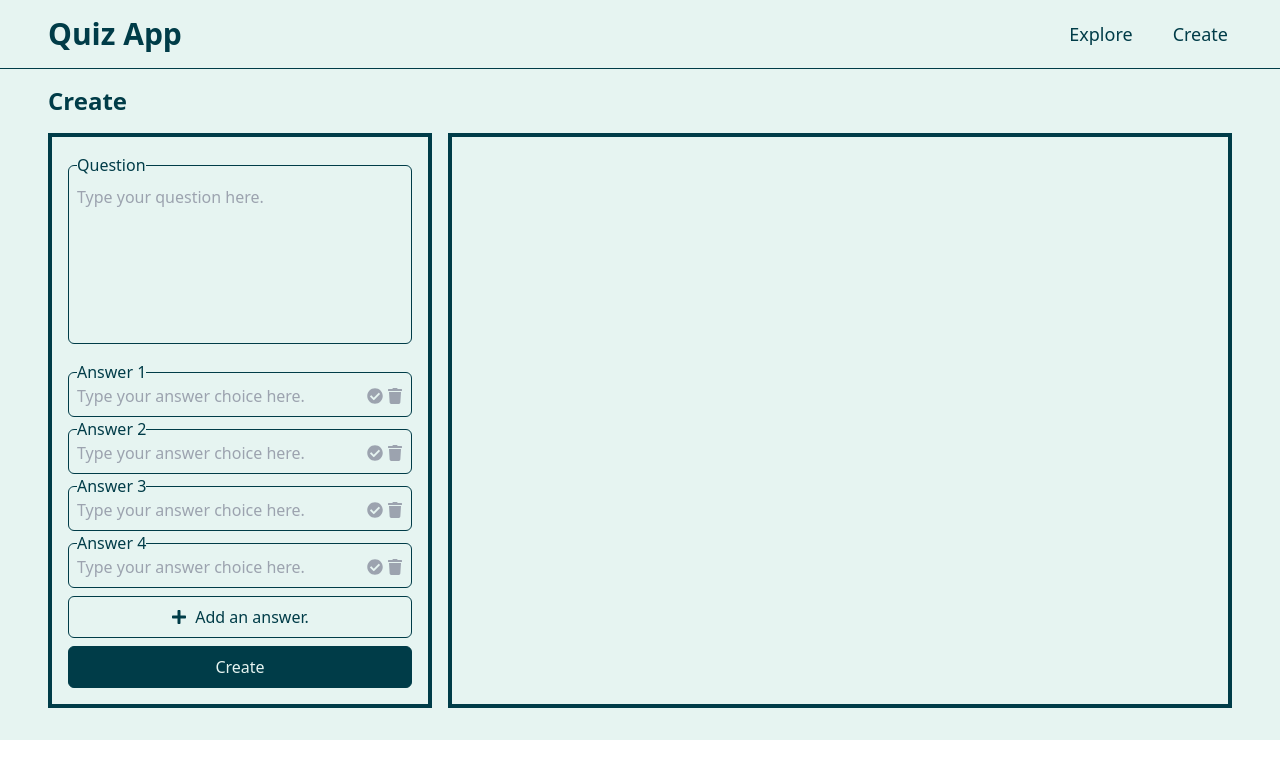
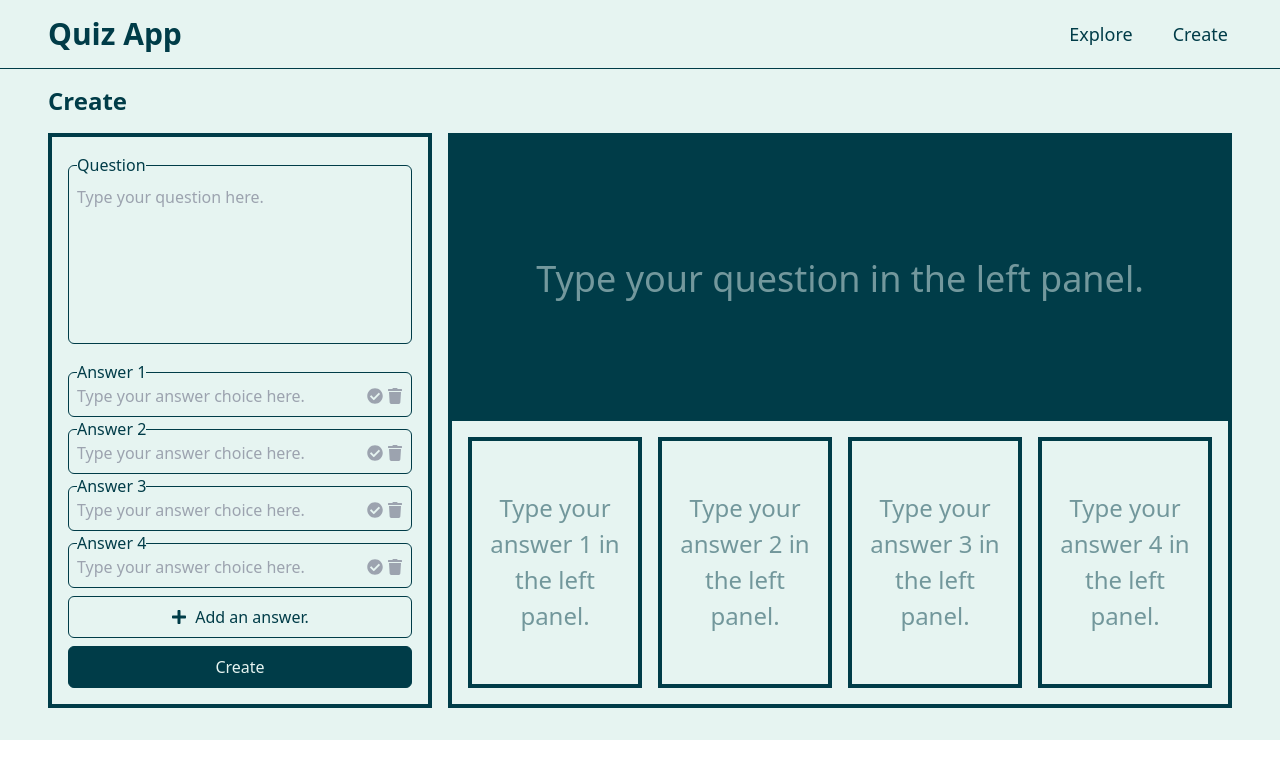
Before and after one commit to Piceratop/Quiz-App-EE4253, a React (Vite) app in the folder frontend/: page /create in a window 1280 px wide. Shown: the top 778 px of the page. Built offline with nearby package versions, Linux system fonts and the light colour scheme; a web font is replaced by a local one.

Commit message:
Add question display

```diff
--- a/frontend/public/style.css
+++ b/frontend/public/style.css
@@ -562,6 +562,10 @@ video {
   grid-column: span 2 / span 2;
 }
 
+.row-span-1 {
+  grid-row: span 1 / span 1;
+}
+
 .my-2 {
   margin-top: 0.5rem;
   margin-bottom: 0.5rem;
@@ -577,6 +581,10 @@ video {
   margin-bottom: 1.5rem;
 }
 
+.mb-2 {
+  margin-bottom: 0.5rem;
+}
+
 .mb-4 {
   margin-bottom: 1rem;
 }
@@ -589,18 +597,6 @@ video {
   margin-top: 0.5rem;
 }
 
-.mt-6 {
-  margin-top: 1.5rem;
-}
-
-.mb-2 {
-  margin-bottom: 0.5rem;
-}
-
-.mt-4 {
-  margin-top: 1rem;
-}
-
 .flex {
   display: flex;
 }
@@ -611,6 +607,10 @@ video {
 
 .hidden {
   display: none;
+}
+
+.h-full {
+  height: 100%;
 }
 
 .w-full {
@@ -633,6 +633,10 @@ video {
 
 .grid-cols-3 {
   grid-template-columns: repeat(3, minmax(0, 1fr));
+}
+
+.grid-rows-2 {
+  grid-template-rows: repeat(2, minmax(0, 1fr));
 }
 
 .items-center {
@@ -659,6 +663,10 @@ video {
   --tw-space-x-reverse: 0;
   margin-right: calc(2rem * var(--tw-space-x-reverse));
   margin-left: calc(2rem * calc(1 - var(--tw-space-x-reverse)));
+}
+
+.overflow-auto {
+  overflow: auto;
 }
 
 .rounded-md {
@@ -728,6 +736,10 @@ video {
   padding: 1rem;
 }
 
+.p-1 {
+  padding: 0.25rem;
+}
+
 .px-1 {
   padding-left: 0.25rem;
   padding-right: 0.25rem;
@@ -790,6 +802,11 @@ video {
   line-height: 2.25rem;
 }
 
+.text-4xl {
+  font-size: 2.25rem;
+  line-height: 2.5rem;
+}
+
 .text-lg {
   font-size: 1.125rem;
   line-height: 1.75rem;
@@ -800,8 +817,17 @@ video {
   line-height: 1.75rem;
 }
 
+.text-2xl {
+  font-size: 1.5rem;
+  line-height: 2rem;
+}
+
 .font-bold {
   font-weight: 700;
+}
+
+.italic {
+  font-style: italic;
 }
 
 .text-background {
@@ -822,6 +848,10 @@ video {
 .text-wrong {
   --tw-text-opacity: 1;
   color: rgb(165 61 0 / var(--tw-text-opacity, 1));
+}
+
+.opacity-50 {
+  opacity: 0.5;
 }
 
 .outline-none {
--- a/frontend/src/components/Create.jsx
+++ b/frontend/src/components/Create.jsx
@@ -1,10 +1,30 @@
+import { useState } from "react";
+
 import CreateQuestion from "./create/CreateQuestion";
+import QuestionDisplay from "./questions/QuestionDisplay";
 
 function Create() {
+   const [answerArray, setAnswerArray] = useState(["", "", "", ""]);
+   const [correctAnswer, setCorrectAnswer] = useState(-1);
+   const [question, setQuestion] = useState("");
    return (
       <div>
          <h2 className="page-title">Create</h2>
-         <CreateQuestion />
+         <form className="my-4 grid grid-cols-3 gap-4">
+            <CreateQuestion
+               answerArray={answerArray}
+               correctAnswer={correctAnswer}
+               question={question}
+               setAnswerArray={setAnswerArray}
+               setCorrectAnswer={setCorrectAnswer}
+               setQuestion={setQuestion}
+            />
+            <QuestionDisplay
+               answerArray={answerArray}
+               correctAnswer={correctAnswer}
+               question={question}
+            />
+         </form>
       </div>
    );
 }
--- a/frontend/src/components/create/CreateQuestion.jsx
+++ b/frontend/src/components/create/CreateQuestion.jsx
@@ -2,18 +2,30 @@ import { useState } from "react";
 import { FaCheckCircle, FaPlus, FaTrash } from "react-icons/fa";
 import apiClient from "../../configs/apiClient";
 
-async function createQuestion(question) {
+async function createQuestion(question, setConfirmation, setError) {
+   try {
       const response = await apiClient.post("/questions", question);
+      setConfirmation("Question created successfully.");
       return response.data;
+   } catch (error) {
+      console.error(error);
+      setError("Failed to create question.");
+      return null;
+   }
 }
 
-function CreateQuestion() {
-   const [answerArray, setAnswerArray] = useState(["", "", "", ""]);
-   const [correctAnswer, setCorrectAnswer] = useState(-1);
+function CreateQuestion({
+   answerArray,
+   correctAnswer,
+   question,
+   setAnswerArray,
+   setCorrectAnswer,
+   setQuestion,
+}) {
+   const [confirmation, setConfirmation] = useState("");
    const [error, setError] = useState("");
-   const [question, setQuestion] = useState("");
+   console.log(correctAnswer);
    return (
-      <form className="my-4 grid grid-cols-3 gap-4">
       <section className="col-span-1 p-4 border-4 border-primary">
          <fieldset className="p-2 mb-4 rounded-md border border-1 border-primary">
             <legend>Question</legend>
@@ -83,6 +95,7 @@ function CreateQuestion() {
             <span>Add an answer.</span>
          </button>
 
+         <p className="mt-2 mb-2 text-primary">{confirmation}</p>
          <p className="mt-2 mb-2 text-wrong">{error}</p>
 
          <button
@@ -105,21 +118,23 @@ function CreateQuestion() {
                   return;
                }
                setError("");
-                  createQuestion({
+               createQuestion(
+                  {
                      question,
                      question_type: "MCQ",
                      choices: answerArray
                         .map((answer) => `'${answer}'`)
                         .join(","),
                      correct_answer: answerArray[correctAnswer],
-                  });
+                  },
+                  setConfirmation,
+                  setError
+               );
             }}
          >
             Create
          </button>
       </section>
-         <section className="col-span-2 border-4 border-primary"></section>
-      </form>
    );
 }
 
--- a/frontend/src/components/questions/QuestionBox.jsx
+++ b/frontend/src/components/questions/QuestionBox.jsx
@@ -22,7 +22,9 @@ export default function QuestionBox({
 }) {
    const [choiceArray, setChoiceArray] = useState([]);
    useEffect(() => {
-      setChoiceArray(JSON.parse(choices).sort(() => Math.random() - 0.5));
+      if (shuffle)
+         setChoiceArray(JSON.parse(choices).sort(() => Math.random() - 0.5));
+      else setChoiceArray(JSON.parse(choices));
    }, []);
 
    const [isSubmitted, setIsSubmitted] = useState(false);
--- /dev/null
+++ b/frontend/src/components/questions/QuestionDisplay.jsx
@@ -0,0 +1,45 @@
+function QuestionDisplay({ answerArray, correctAnswer, question }) {
+   return (
+      <section className="col-span-2 border-4 border-primary h-full grid grid-rows-2">
+         <div className="row-span-1 p-4 bg-primary text-background flex justify-center items-center">
+            <p
+               className={`text-4xl text-center ${
+                  question ? "" : "opacity-50"
+               }`}
+            >
+               {question ? question : "Type your question in the left panel."}
+            </p>
+         </div>
+         <div
+            className="row-span-1 p-4 grid gap-4"
+            style={{
+               gridTemplateColumns: `repeat(${answerArray.length}, 1fr)`,
+            }}
+         >
+            {answerArray.map((answer, i) => (
+               <div
+                  key={i}
+                  className="p-2 h-full border-4 border-primary text-center flex justify-center items-center overflow-auto"
+                  style={{ wordBreak: "break-word" }}
+               >
+                  <span
+                     style={{
+                        fontSize:
+                           answer.length === 0
+                              ? "1.5rem"
+                              : Math.max(1.5, 3 - answer.length * 0.2) + "rem",
+                        opacity: answer.length === 0 ? 0.5 : 1,
+                     }}
+                  >{`${
+                     answer
+                        ? answer
+                        : `Type your answer ${i + 1} in the left panel.`
+                  }`}</span>
+               </div>
+            ))}
+         </div>
+      </section>
+   );
+}
+
+export default QuestionDisplay;
```
Lines whose indentation alone changed are shown as unchanged.
